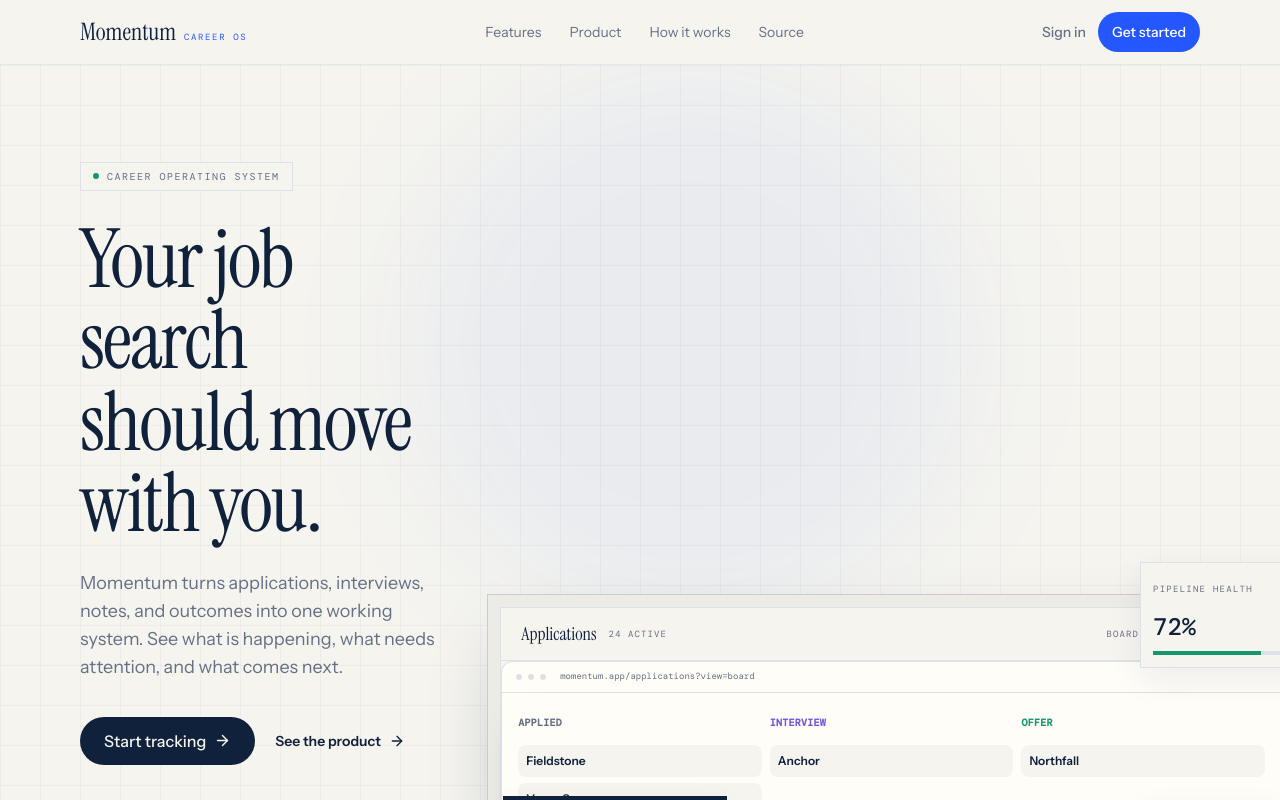
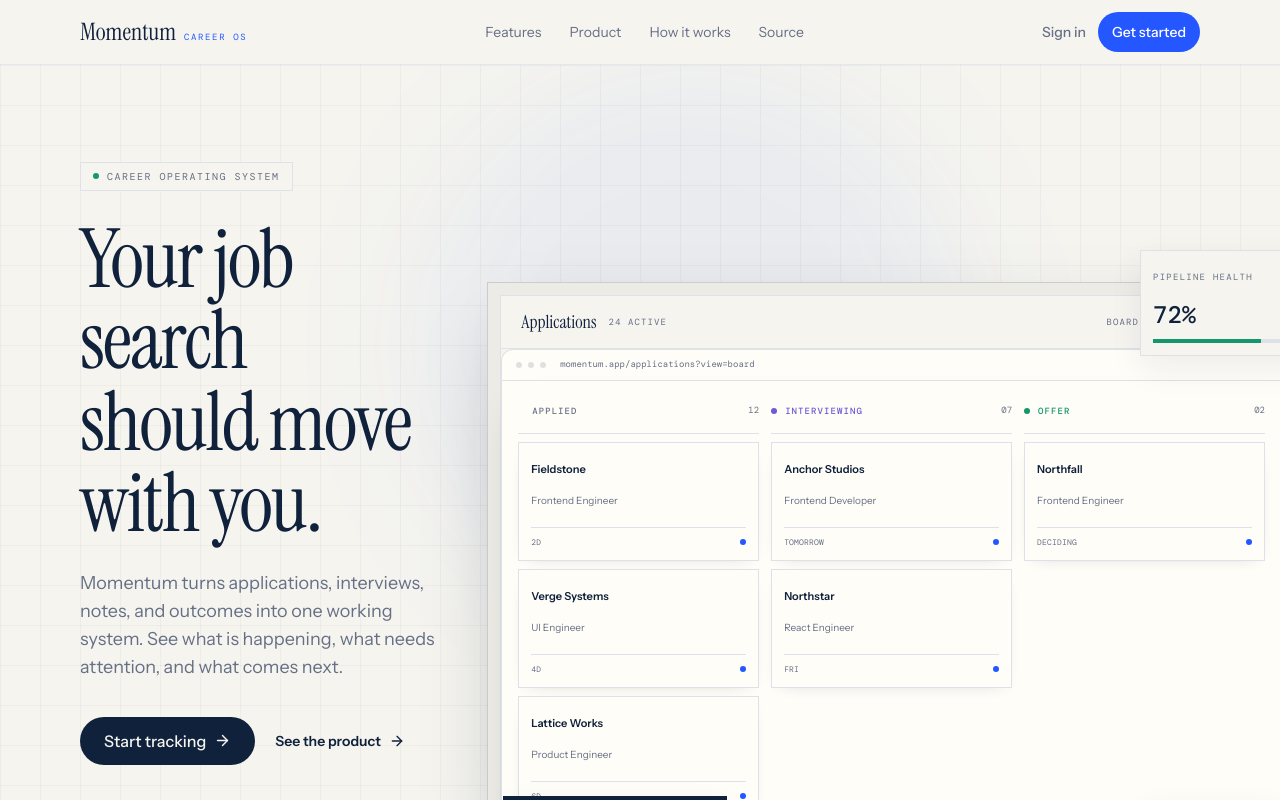
Before and after one commit to Wuraola-Adebisi/Momentum, a React (Vite) app: page / in a window 1280 px wide. Shown: the top 800 px of the page. Built offline with nearby package versions, Linux system fonts and the light colour scheme; no server answers.

Commit message:
design: rebuild Momentum homepage hero

```diff
--- a/src/components/marketing/BoardPreview.tsx
+++ b/src/components/marketing/BoardPreview.tsx
@@ -1,43 +1,43 @@
-// src/components/marketing/BoardPreview.tsx
 import { BrowserFrame } from "./BrowserFrame";
 
 const columns = [
-  {
-    label: "Applied",
-    color: "text-muted",
-    cards: ["Fieldstone", "Verge Sys."],
-  },
-  {
-    label: "Interview",
-    color: "text-status-interviewing",
-    cards: ["Anchor"],
-  },
-  {
-    label: "Offer",
-    color: "text-status-offer",
-    cards: ["Northfall"],
-  },
+  { label: "Applied", color: "text-muted", count: "12", cards: [
+    ["Fieldstone", "Frontend Engineer", "2d"],
+    ["Verge Systems", "UI Engineer", "4d"],
+    ["Lattice Works", "Product Engineer", "6d"],
+  ]},
+  { label: "Interviewing", color: "text-status-interviewing", count: "07", cards: [
+    ["Anchor Studios", "Frontend Developer", "Tomorrow"],
+    ["Northstar", "React Engineer", "Fri"],
+  ]},
+  { label: "Offer", color: "text-status-offer", count: "02", cards: [
+    ["Northfall", "Frontend Engineer", "Deciding"],
+  ]},
 ];
 
 export function BoardPreview() {
   return (
     <BrowserFrame path="momentum.app/applications?view=board">
-      <div className="grid grid-cols-3 gap-2">
+      <div className="grid min-w-[560px] grid-cols-3 gap-3">
         {columns.map((column) => (
-          <div key={column.label}>
-            <p
-              className={`font-data mb-2 text-[10px] font-semibold uppercase tracking-wide ${column.color}`}
-            >
-              {column.label}
-            </p>
+          <div key={column.label} className="min-w-0">
+            <div className="mb-2 flex items-center justify-between border-b border-line pb-2">
+              <div className="flex items-center gap-2">
+                <span className={`h-1.5 w-1.5 rounded-full ${column.color.replace("text-", "bg-")}`} />
+                <p className={`font-data text-[9px] font-medium uppercase tracking-[0.12em] ${column.color}`}>{column.label}</p>
+              </div>
+              <span className="font-data text-[9px] text-muted">{column.count}</span>
+            </div>
 
-            <div className="flex flex-col gap-1.5">
-              {column.cards.map((card) => (
-                <div
-                  key={card}
-                  className="rounded-lg bg-paper px-2 py-2 text-xs font-semibold text-ink"
-                >
-                  {card}
+            <div className="flex flex-col gap-2">
+              {column.cards.map(([company, role, date]) => (
+                <div key={company} className="border border-line bg-surface p-3 shadow-[0_5px_16px_-12px_rgba(16,33,59,.3)] transition-transform duration-200 hover:-translate-y-0.5">
+                  <p className="truncate text-[11px] font-semibold text-ink">{company}</p>
+                  <p className="mt-1 truncate text-[10px] text-muted">{role}</p>
+                  <div className="mt-3 flex items-center justify-between border-t border-line pt-2">
+                    <span className="font-data text-[8px] uppercase tracking-wide text-muted">{date}</span>
+                    <span className="h-1.5 w-1.5 rounded-full bg-status-applied" />
+                  </div>
                 </div>
               ))}
             </div>
```
